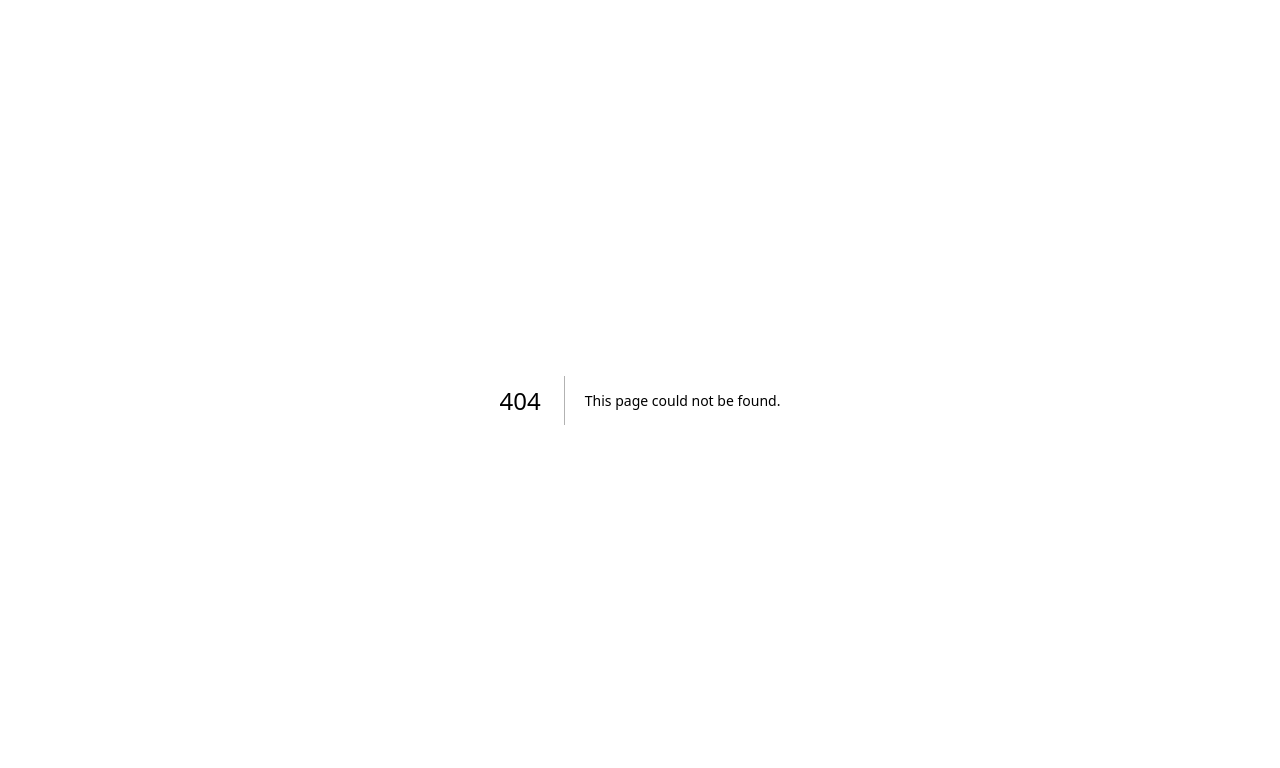
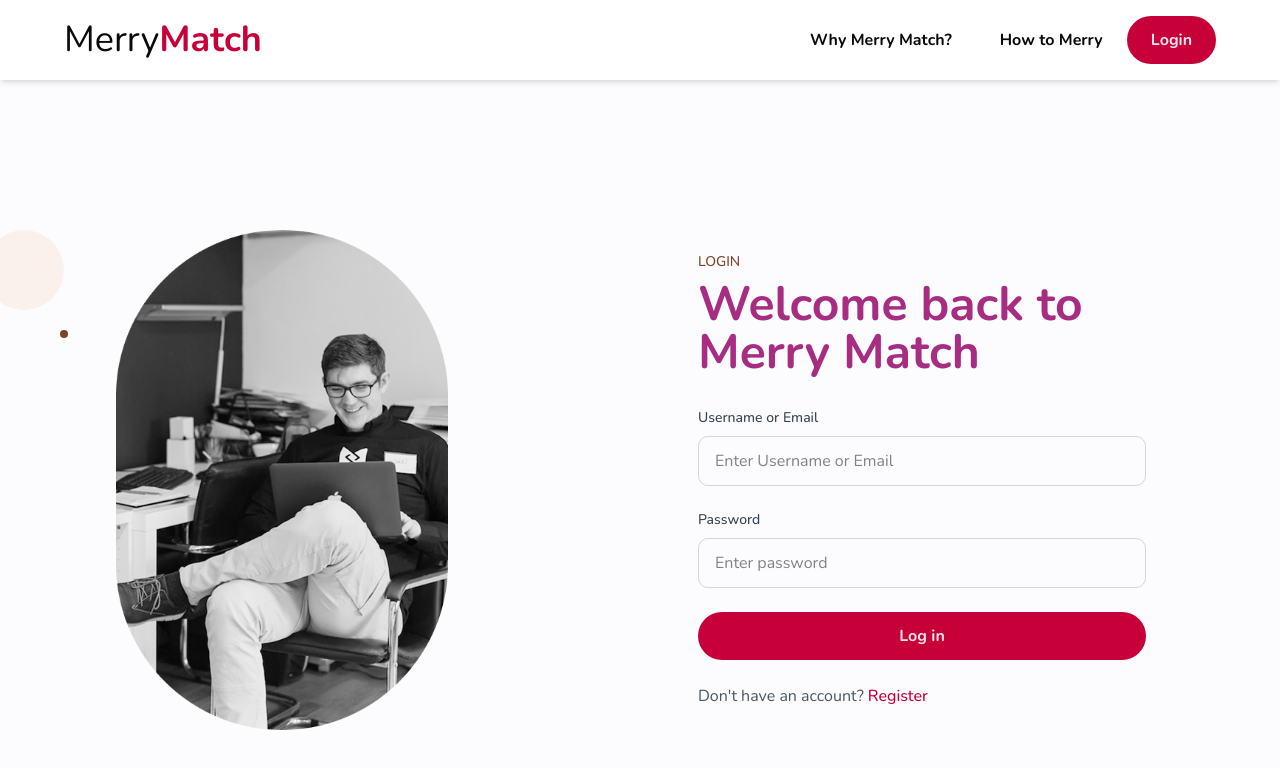
Before and after one commit to Ball-SE/merry-match, a Next.js app: page /login/LoginPage in a window 1280 px wide. Before the commit this address had no page. Shown: the top 768 px of the page. Built offline with nearby package versions, Linux system fonts and the light colour scheme.

Commit message:
feat: create login form

```diff
--- /dev/null
+++ b/src/components/login/Login.tsx
@@ -0,0 +1,114 @@
+import React, { useState } from 'react';
+import Image from 'next/image';
+
+const Login: React.FC = () => {
+  const [formData, setFormData] = useState({
+    usernameOrEmail: '',
+    password: ''
+  });
+
+  const handleInputChange = (e: React.ChangeEvent<HTMLInputElement>) => {
+    const { name, value } = e.target;
+    setFormData(prev => ({
+      ...prev,
+      [name]: value
+    }));
+  };
+
+  const handleSubmit = (e: React.FormEvent) => {
+    e.preventDefault();
+    // Handle login logic here
+    console.log('Login attempt:', formData);
+  };
+
+  return (
+    <div className="min-h-screen bg-[#FCFCFE] flex flex-col sm:flex-row">
+      {/* Mobile: Image at top, Desktop: Image on left */}
+      <div className="flex items-start justify-center pt-4 pb-0 px-4 sm:items-center sm:p-8 order-1 sm:order-1 mt-6 sm:mt-0 mb-9 sm:mb-0">
+        <div className="relative">
+          {/* Main image */}
+          <div className="w-[300px] h-[300px] sm:w-[500px] sm:h-[500px]">
+            <Image
+              src="/assets/image3.png"
+              alt="Merry Match"
+              width={500}
+              height={500}
+              className="w-full h-full object-contain rounded-full"
+            />
+          </div>
+
+          {/* Decorative circles - hidden on mobile, visible on sm and up */}
+          <div className="hidden sm:block absolute -top-0 -left-12 w-20 h-20 bg-[#FAF1ED] rounded-full"></div>
+          <div className="hidden sm:block absolute top-25 left-7 w-2 h-2 bg-[#7B4429] rounded-full"></div>
+        </div>
+      </div>
+
+      {/* Mobile: Form below image, Desktop: Form on right */}
+      <div className="flex-none flex items-start justify-center pt-0 pb-4 px-4 sm:flex-1 sm:items-center sm:p-8 order-2 sm:order-2">
+        <div className="w-full max-w-md">
+          {/* Login header */}
+          <div className="mb-8 sm:mb-8">
+            <h2 className="text-[#7B4429] text-sm font-medium mb-2">LOGIN</h2>
+            <h1 className="text-[#A62D82] text-3xl sm:text-5xl font-bold">Welcome back to</h1>
+            <h1 className="text-[#A62D82] text-3xl sm:text-5xl font-bold">Merry Match</h1>
+          </div>
+
+          {/* Login form */}
+          <form onSubmit={handleSubmit} className="space-y-8 sm:space-y-6">
+            {/* Username or Email field */}
+            <div>
+              <label htmlFor="usernameOrEmail" className="block text-sm font-medium text-gray-700 mb-2">
+                Username or Email
+              </label>
+              <input
+                type="text"
+                id="usernameOrEmail"
+                name="usernameOrEmail"
+                value={formData.usernameOrEmail}
+                onChange={handleInputChange}
+                placeholder="Enter Username or Email"
+                className="w-full px-4 py-3 border border-gray-300 rounded-lg focus:ring-2 focus:ring-purple-500 focus:border-transparent outline-none transition-all"
+                required
+              />
+            </div>
+
+            {/* Password field */}
+            <div>
+              <label htmlFor="password" className="block text-sm font-medium text-gray-700 mb-2">
+                Password
+              </label>
+              <input
+                type="password"
+                id="password"
+                name="password"
+                value={formData.password}
+                onChange={handleInputChange}
+                placeholder="Enter password"
+                className="w-full px-4 py-3 border border-gray-300 rounded-lg focus:ring-2 focus:ring-purple-500 focus:border-transparent outline-none transition-all"
+                required
+              />
+            </div>
+
+            {/* Login button */}
+            <button
+              type="submit"
+              className="button-primary w-full bg-[#C70039] text-white py-3 px-4 rounded-lg font-medium"
+            >
+              Log in
+            </button>
+          </form>
+
+          {/* Register link */}
+          <div className="mt-8 sm:mt-6">
+            <span className="text-gray-600">Don't have an account? </span>
+            <a href="#" className="text-[#C70039] hover:text-[#FF1659] font-medium">
+              Register
+            </a>
+          </div>
+        </div>
+      </div>
+    </div>
+  );
+};
+
+export default Login;
--- /dev/null
+++ b/src/pages/login/LoginPage.tsx
@@ -0,0 +1,13 @@
+import NavBarNonUser from "@/components/NavBarNonUser";
+import Login from "@/components/login/Login";
+
+function LoginPage() {
+    return (
+        <div className="min-h-screen bg-white shadow-lg">
+            <NavBarNonUser />
+            <Login />
+        </div>
+    );
+}
+
+export default LoginPage;
--- /dev/null
+++ b/src/pages/login/index.tsx
@@ -0,0 +1,3 @@
+import LoginPage from './LoginPage';
+
+export default LoginPage;
```
Also changed, not shown: public/assets/image3.png (added).
